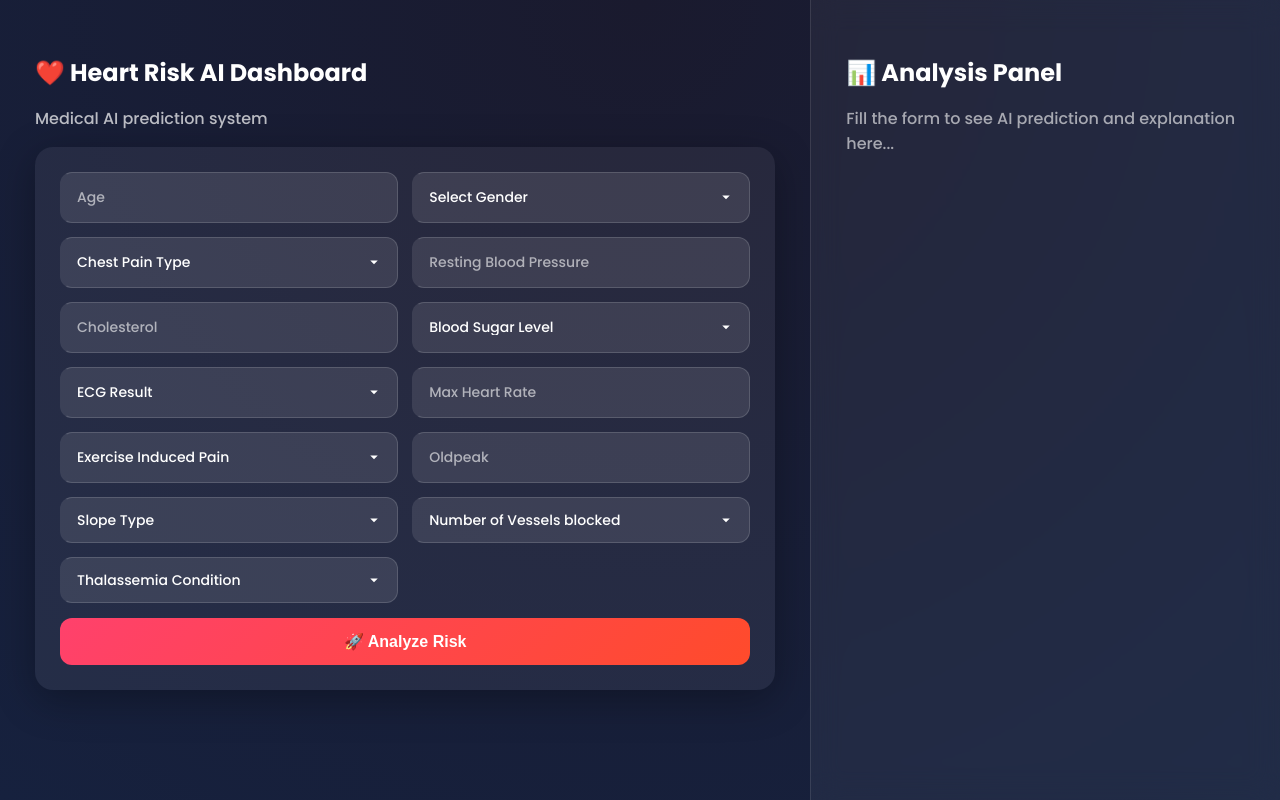
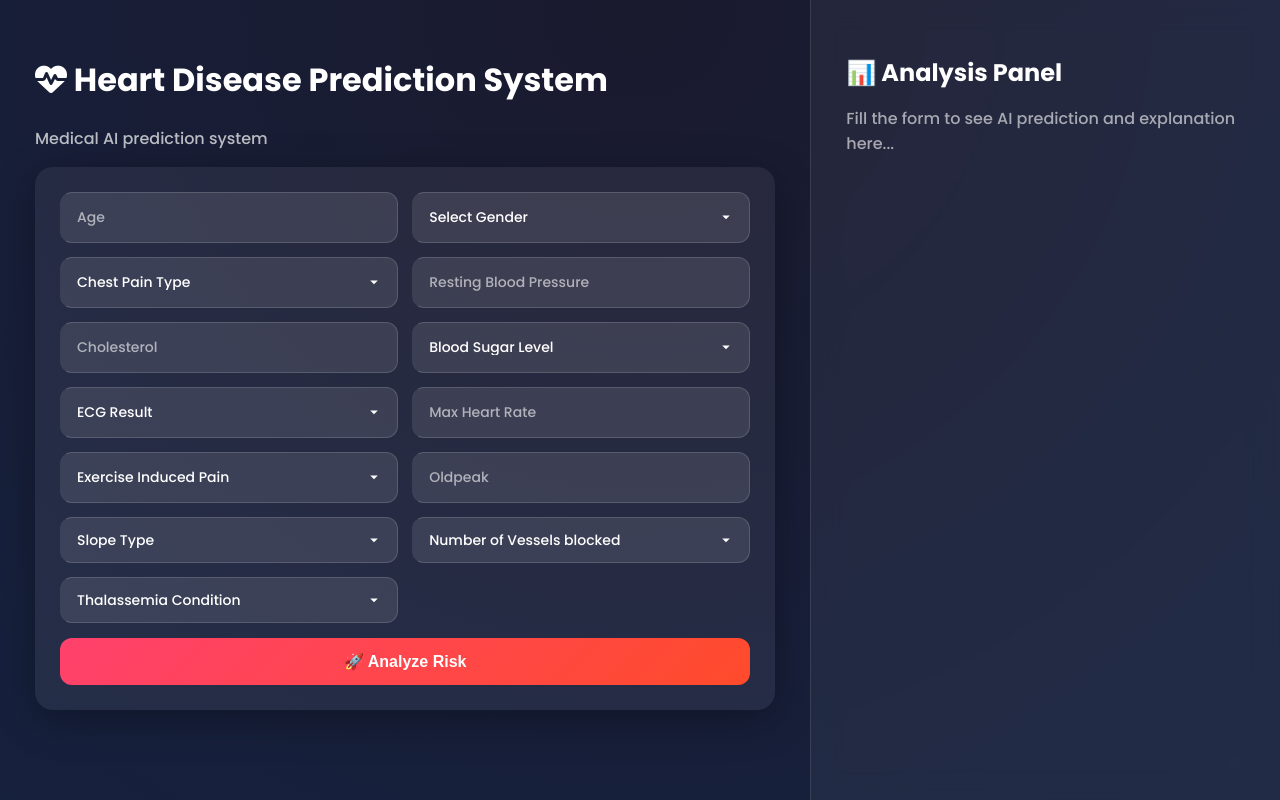
Before and after one commit to LakshKumar12345/heart_disease_app, a Flask app: page / in a window 1280 px wide. Run offline with Flask 3, Linux system fonts and the light colour scheme; parts of the project's set-up code (start-up, migrations or seed data) failed here and were passed over.

Commit message:
added screenshots

```diff
--- a/app.py
+++ b/app.py
@@ -21,6 +21,7 @@
 # ================= HOME =================
 @app.route("/")
 def home():
+
     return render_template(
         "index.html",
         prediction_text=session.get("result"),
@@ -339,7 +340,7 @@
         mimetype="application/pdf",
         headers={"Content-Disposition": "attachment;filename=Heart_Report.pdf"}
     )
-
+    session.clear()
 
 # ================= RUN =================
 if __name__ == "__main__":
--- a/templates/index.html
+++ b/templates/index.html
@@ -7,7 +7,7 @@
 
     <!-- FONT -->
     <link href="https://fonts.googleapis.com/css2?family=Poppins:wght@300;500;700&display=swap" rel="stylesheet">
-
+    <link rel="stylesheet" href="https://cdnjs.cloudflare.com/ajax/libs/font-awesome/6.5.0/css/all.min.css">
     <!-- CSS -->
     <link rel="stylesheet" href="{{ url_for('static', filename='style.css') }}">
 </head>
@@ -19,7 +19,7 @@
     <!-- LEFT -->
     <div class="left">
 
-        <h2>❤️ Heart Risk AI Dashboard</h2>
+        <h1><i class="fa-solid fa-heart-pulse"></i> Heart Disease Prediction System</h1>
         <p style="opacity:0.7;">Medical AI prediction system</p>
 
         <form action="/predict" method="post" class="card">
```
Also changed, not shown: 6 other files.
